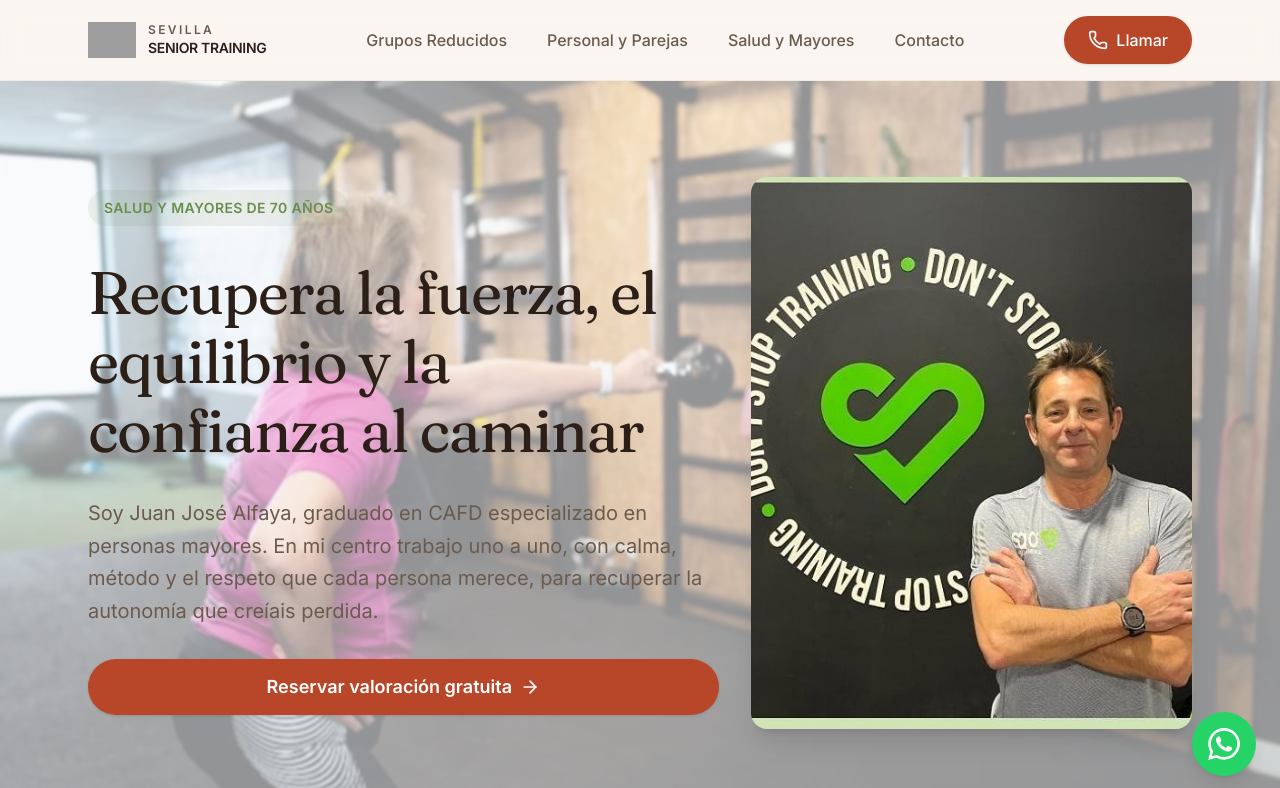
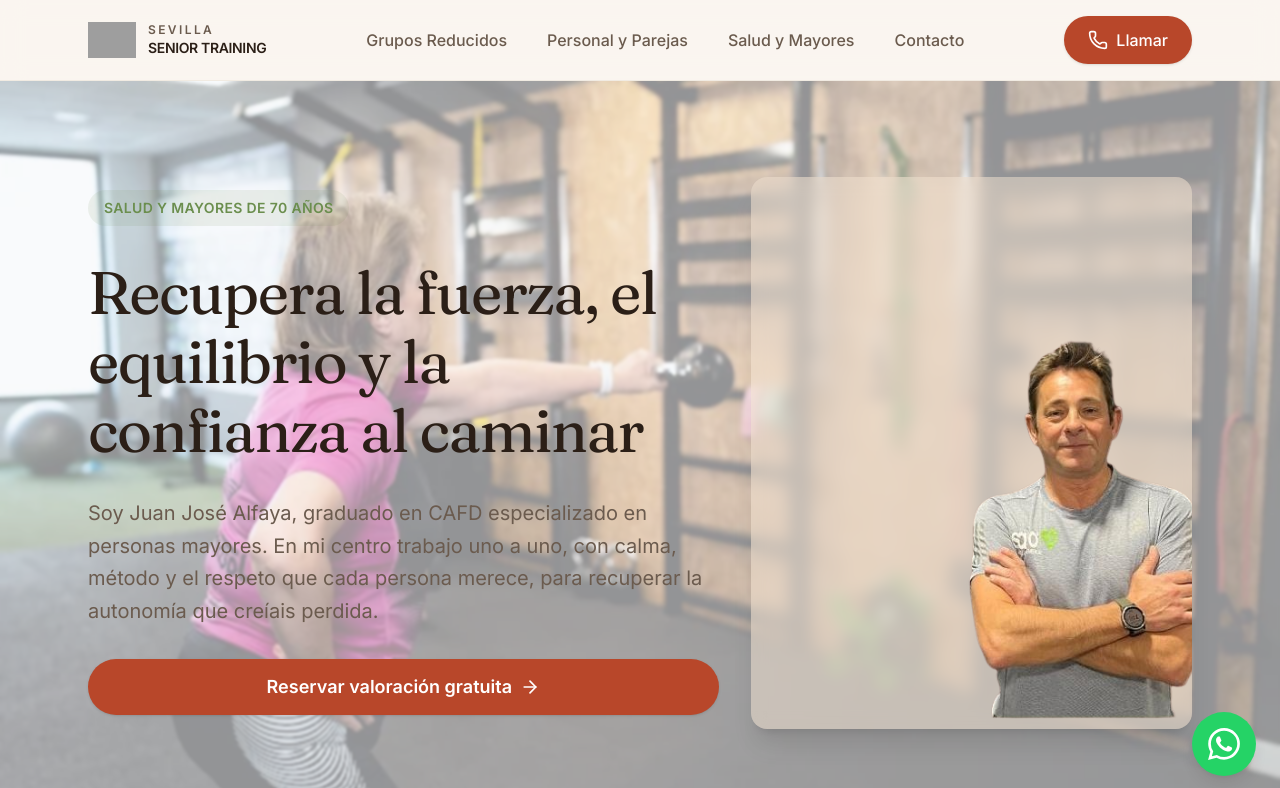
Before and after one commit to pabloalfaya/entrenamiento-adultos-sevilla, a Next.js app: page /adultos in a window 1280 px wide. Shown: the top 788 px of the page. Built offline with nearby package versions, Linux system fonts and the light colour scheme; grey boxes are pictures that could not be loaded.

Commit message:
configurar meta títulos y descripciones SEO en todas las páginas

```diff
--- a/src/app/adultos/page.tsx
+++ b/src/app/adultos/page.tsx
@@ -65,9 +65,9 @@ export default function MayoresPage() {
             </div>
 
             <div className="lg:col-span-5 relative">
-              <div className="relative aspect-[4/5] w-full max-w-md mx-auto lg:max-w-none overflow-hidden rounded-2xl shadow-xl">
+              <div className="relative aspect-[4/5] w-full max-w-md mx-auto lg:max-w-none overflow-hidden rounded-2xl shadow-xl bg-warm-glow/50 backdrop-blur-sm">
                 <Image
-                  src="/juanjose.jpeg"
+                  src="/juanjose.png"
                   alt="Juan José Alfaya, entrenador personal"
                   fill
                   className="object-cover"
```
Also changed, not shown: public/juanjose.png (added).
